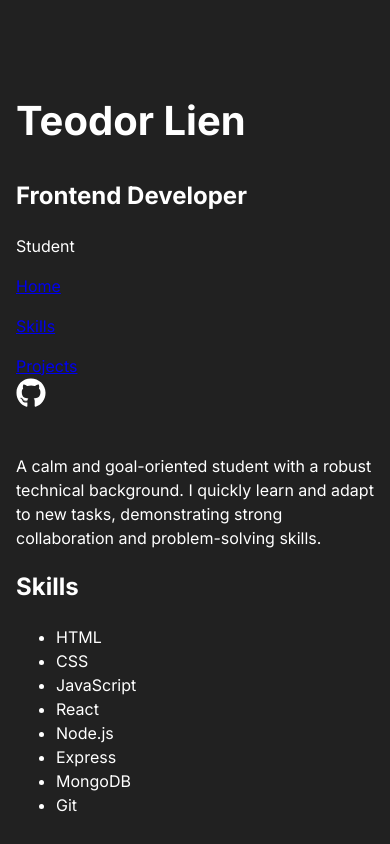
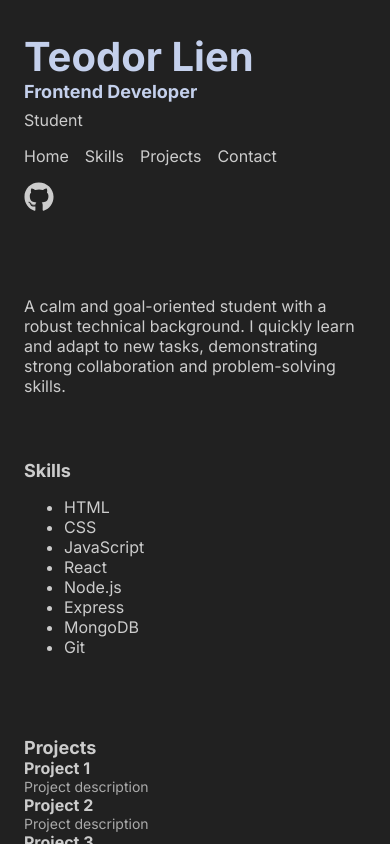
Before and after one commit to Teodor29/Teodor29.github.io, a React (Vite) app: page / in a window 390 px wide. Shown: the top 844 px of the page. Built offline with nearby package versions, Linux system fonts and the light colour scheme.

Commit message:
refactor layout and styles for improved responsiveness and organization

```diff
--- a/src/App.jsx
+++ b/src/App.jsx
@@ -1,71 +1,87 @@
-import React from 'react';
-import './styles/main.scss';
-import { BrowserRouter as Router } from 'react-router-dom';
-import { ThemeProvider, createTheme, CssBaseline, Container } from '@mui/material';
-import Grid from '@mui/material/Grid';
+import React from "react";
+import "./styles/main.scss";
+import { BrowserRouter as Router } from "react-router-dom";
+import {
+  ThemeProvider,
+  createTheme,
+  CssBaseline,
+  Container,
+  Box,
+} from "@mui/material";
+import Grid from "@mui/material/Grid";
 
-import Footer from './components/Footer';
-import Home from './components/Home';
-import Projects from './components/Projects';
-import Skills from './components/Skills';
-import Header from './components/Header';
+import Footer from "./components/Footer";
+import Home from "./components/Home";
+import Projects from "./components/Projects";
+import Skills from "./components/Skills";
+import Header from "./components/Header";
 
 const theme = createTheme({
   palette: {
     primary: {
-      light: '#757ce8',
-      main: '#3f50b5',
-      dark: '#002884',
-      contrastText: '#fff',
+      light: "#757ce8",
+      main: "#3f50b5",
+      dark: "#002884",
+      contrastText: "#fff",
     },
     secondary: {
-      light: '#ff7961',
-      main: '#f44336',
-      dark: '#ba000d',
-      contrastText: '#000',
+      light: "#ff7961",
+      main: "#f44336",
+      dark: "#ba000d",
+      contrastText: "#000",
     },
     background: {
-      default: '#212121',
-      paper: '#313131',
+      default: "#212121",
+      paper: "#313131",
     },
     text: {
-      primary: '#fff',
-      secondary: '#ccc',
+      primary: "#ccc",
+      secondary: "#fff",
+      highlight: "#fff",
     },
   },
   typography: {
-    fontFamily: 'Inter, sans-serif',
-  },
-});
-
-const themeLight = createTheme({
-  palette: {
-    mode: 'light',
-    background: {},
+    fontFamily: "Inter, sans-serif",
   },
 });
 
 function App() {
   return (
-    <ThemeProvider theme={theme}>
-      <CssBaseline />
     <Router>
-        <Container maxWidth="lg" sx={{ marginTop: '4rem' }}>
-          <Grid container spacing={3}>
-            <Grid item xs={12} md={6}>
+      <Box sx={{ marginX: ["1.5rem", "1.5rem", "3rem"], maxWidth: "100%" }}>
+        <Grid container spacing={10}>
+          <Grid
+            item
+            xs={12}
+            md={6}
+            sx={{
+              display: "flex",
+              flexDirection: "column",
+              maxHeight: "100vh",
+              position: { md: "sticky" },
+              top: 0,
+              marginTop: ["0", "0", "5rem"],
+            }}
+          >
             <Header />
-              <Footer />
           </Grid>
 
-            <Grid item xs={12} md={6}>
+          <Grid
+            item
+            xs={12}
+            md={6}
+            sx={{
+              marginTop: ["0", "0", "5rem"],
+            }}
+          >
             <Home />
             <Skills />
             <Projects />
+            <Footer />
           </Grid>
         </Grid>
-        </Container>
+      </Box>
     </Router>
-    </ThemeProvider>
   );
 }
 
--- a/src/components/Footer.jsx
+++ b/src/components/Footer.jsx
@@ -1,15 +1,12 @@
+import { Box } from '@mui/material';
 import React from 'react';
 import { FaGithub } from "react-icons/fa";
-import { Box } from '@mui/material';
 
 function Footer() {
   return (
-    <Box
-      sx={{
-
-      }}
-    >
-        <FaGithub size={30} />
+    <Box className="footer" id="contact">
+    <h2>Contact me!</h2>
+    <p>teodor.lien@gmail.com</p>
     </Box>
   );
 }
--- a/src/components/Header.jsx
+++ b/src/components/Header.jsx
@@ -1,32 +1,52 @@
-import { Link } from 'react-router-dom';
-import { Box} from '@mui/material';
+import { Link } from "react-router-dom";
+import { Box, textFieldClasses } from "@mui/material";
+import { FaGithub } from "react-icons/fa";
 
 function Header() {
   const handleScroll = (id) => {
     const element = document.getElementById(id);
     if (element) {
       element.scrollIntoView({
-        behavior: 'smooth',
-        block: 'start',
+        behavior: "smooth",
+        block: "start",
       });
     }
   };
 
   return (
-    <Box>
-      <h1>Teodor Lien</h1>
-      <h2>Frontend Developer</h2>
-      <p>Student</p>
+    <Box className="header">
+      <Box>
+        <Link to="#home" onClick={() => handleScroll("header")}>
+          <h1
+            sx={{
+              color: "text.highlight",
+            }}
+          >
+            Teodor Lien
+          </h1>
+        </Link>
+        <h2 sx={{ color: "text.secondary" }}>Frontend Developer</h2>
+        <p>Student</p>
 
-      <Box className="nav-links" sx={{
-            gap: 2,
-            display: 'flex',
-            flexDirection: 'column',
-            alignItems: 'flex-start'
-        }}>
-        <Link to="#home" onClick={() => handleScroll('home')}>Home</Link>
-        <Link to="#skills" onClick={() => handleScroll('skills')}>Skills</Link>
-        <Link to="#projects" onClick={() => handleScroll('projects')}>Projects</Link>
+        <Box className="nav-links">
+          <Link to="#home" onClick={() => handleScroll("home")}>
+            Home
+          </Link>
+          <Link to="#skills" onClick={() => handleScroll("skills")}>
+            Skills
+          </Link>
+          <Link to="#projects" onClick={() => handleScroll("projects")}>
+            Projects
+          </Link>
+          <Link to="#contact" onClick={() => handleScroll("contact")}>
+            Contact
+          </Link>
+        </Box>
+      </Box>
+      <Box className="links">
+        <Link to="https://github.com/Teodor29" target="_blank">
+          <FaGithub size={30} />
+        </Link>
       </Box>
     </Box>
   );
--- a/src/components/Projects.jsx
+++ b/src/components/Projects.jsx
@@ -3,7 +3,7 @@ import { Box } from '@mui/material';
 
 const Projects = () => {
     return (
-        <Box id="projects">
+        <Box id="projects" className="projects">
             <h2>Projects</h2>
             <Box sx={{
                 ":hover": {
--- a/src/components/Skills.jsx
+++ b/src/components/Skills.jsx
@@ -3,7 +3,7 @@ import { Box, Typography } from '@mui/material';
 
 const Skills = () => {
     return (
-        <Box id="skills">
+        <Box id="skills" className="skills">
             <h2>Skills</h2>
             <ul>
                 <li>HTML</li>
--- /dev/null
+++ b/src/styles/_variables.scss
@@ -0,0 +1,32 @@
+// colors
+$color-dark: #171717;
+$color-dark2: #212121;
+$color-dark3: #313131;
+$color-dark4: #414141;
+$color-dark5: #515151;
+$color-light: #aaa;
+$color-light2: #bbb;
+$color-light3: #ccc;
+$color-light4: #ddd;
+$color-light5: #eee;
+$color-white: #FFFFFF;
+$color-white2: #C4D0EC;
+$color-accent: #7dc392;
+$color-blue: #4477be;
+
+// text
+$text-primary: $color-light3;
+$text-secondary: $color-light;
+$text-title: $color-white2;
+$text-link: #4477be;
+
+// background
+$background: $color-dark2;
+$background2: $color-dark3;
+$background3: $color-dark4;
+$background4: $color-dark5;
+
+// button
+$button-color: $color-blue;
+$button-hover-color: lighten($color-blue, 10%);
+$button-text: $text-primary;
--- /dev/null
+++ b/src/styles/footer.scss
@@ -0,0 +1,5 @@
+@use 'variables';
+
+.footer {
+  padding-bottom: 6rem;
+}
--- /dev/null
+++ b/src/styles/header.scss
@@ -0,0 +1,91 @@
+@use 'variables';
+
+.header {
+  height: 100%;
+  display: flex;
+  flex-direction: column;
+  padding-bottom: 4rem;
+}
+
+.header h1 {
+  font-size: 3rem;
+  color: variables.$text-title;
+}
+
+.header h2 {
+  font-size: 1.5rem;
+  color: variables.$text-title;
+}
+
+.header p {
+    padding-top: 0.5rem;
+}
+
+.header .nav-links {
+  display: flex;
+  flex-direction: column;
+  gap: 1rem;
+  padding-top: 4rem;
+}
+
+.header a {
+  color: inherit;
+  text-decoration: none;
+  margin: 0;
+}
+
+.header .links {
+  margin-top: auto;
+  padding-top: 2rem;
+
+}
+
+.header a:hover {
+  text-decoration: underline;
+}
+
+@media screen and (max-width: 900px) {
+  .header {
+    padding-bottom: 0;
+    padding-top: 2rem;
+  }
+
+  .header .nav-links {
+    flex-direction: row;
+    gap: 2rem;
+    padding-top: 1rem;
+  }
+
+  .header .links {
+    margin-top: 0;
+    padding-top: 1rem;
+  }
+
+}
+
+@media screen and (max-width: 600px) {
+  .header {
+    padding-bottom: 0;
+    padding-top: 2rem;
+  }
+
+  .header h1 {
+    font-size: 2.5rem;
+  }
+
+  .header h2 {
+    font-size: 1.125rem;
+  }
+
+  .header .nav-links {
+    flex-direction: row;
+    gap: 1rem;
+    padding-top: 1rem;
+  }
+
+  .header .links {
+    margin-top: 0;
+    padding-top: 1rem;
+  }
+
+}
--- /dev/null
+++ b/src/styles/home.scss
@@ -0,0 +1,6 @@
+@use 'variables';
+
+.home {
+  padding-bottom: 4rem;
+  max-width: 600px;
+}
--- a/src/styles/main.scss
+++ b/src/styles/main.scss
@@ -1,5 +1,33 @@
-@import url('https://fonts.googleapis.com/css2?family=Inter:ital,opsz,wght@0,14..32,100..900;1,14..32,100..900&family=Lato:ital,wght@0,100;0,300;0,400;0,700;0,900;1,100;1,300;1,400;1,700;1,900&display=swap');
+@use 'variables';
+@use "header";
+@use "footer";
+@use "projects";
+@use "skills";
+@use "home";
+
+@import url("https://fonts.googleapis.com/css2?family=Inter:ital,opsz,wght@0,14..32,100..900;1,14..32,100..900&family=Lato:ital,wght@0,100;0,300;0,400;0,700;0,900;1,100;1,300;1,400;1,700;1,900&display=swap");
+
+body {
+  background-color: variables.$background;
+  color: variables.$text-primary;
+  font-family: "Inter", sans-serif;
+  margin: 0;
+  padding: 0;
+}
+
+h1, h2, h3, h4, h5, h6, p {
+  margin: 0;
+  padding: 0;
+}
 
 h1 {
-    font-size: 2.5rem;
+  font-size: 2.5rem;
 }
+
+h2 {
+  font-size: 1.125rem;
+}
+
+h3 {
+  font-size: 1rem;
+}
--- /dev/null
+++ b/src/styles/projects.scss
@@ -0,0 +1,10 @@
+@use 'variables';
+
+.projects {
+  padding-bottom: 4rem;
+}
+
+.projects p {
+  font-size: 0.875rem;
+  color: variables.$text-secondary;
+}
--- /dev/null
+++ b/src/styles/skills.scss
@@ -0,0 +1,5 @@
+@use 'variables';
+
+.skills {
+  padding-bottom: 4rem;
+}
```
Lines whose indentation alone changed are shown as unchanged.
